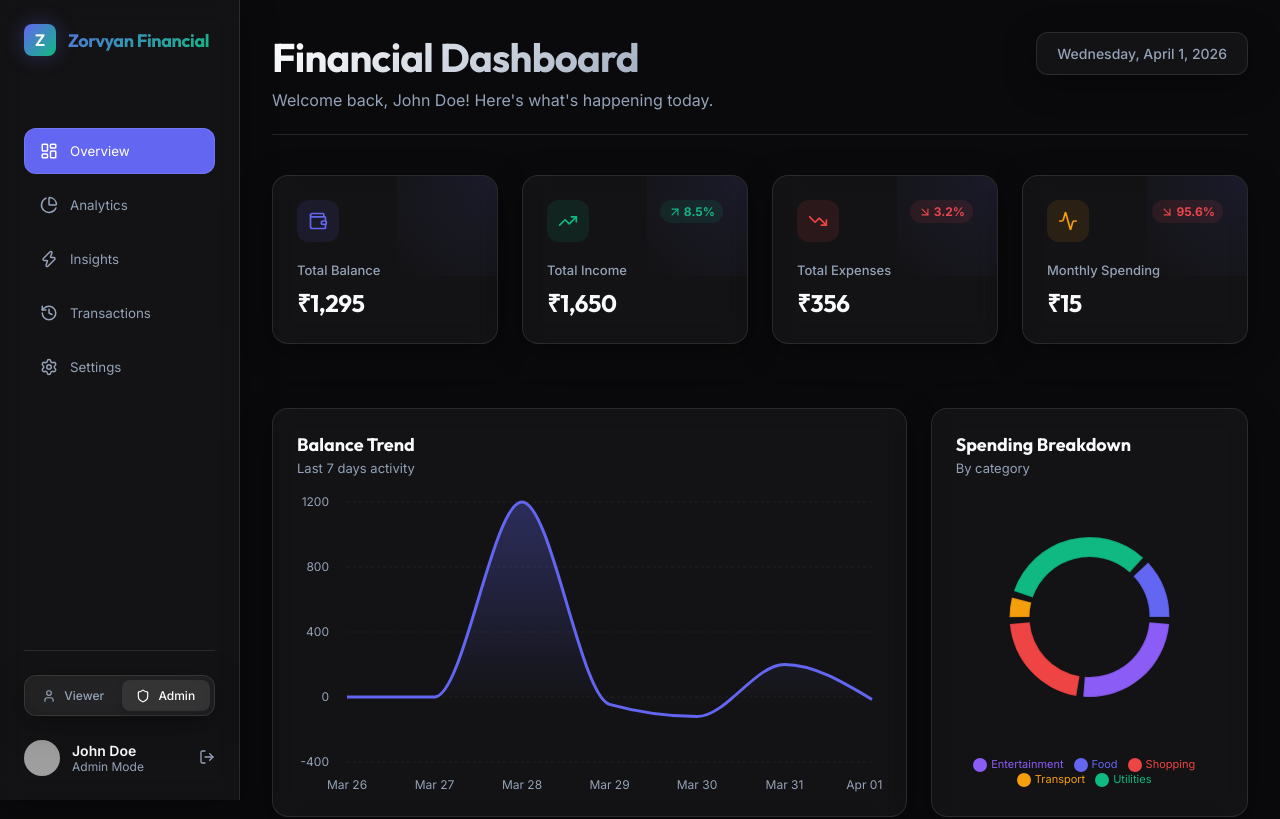
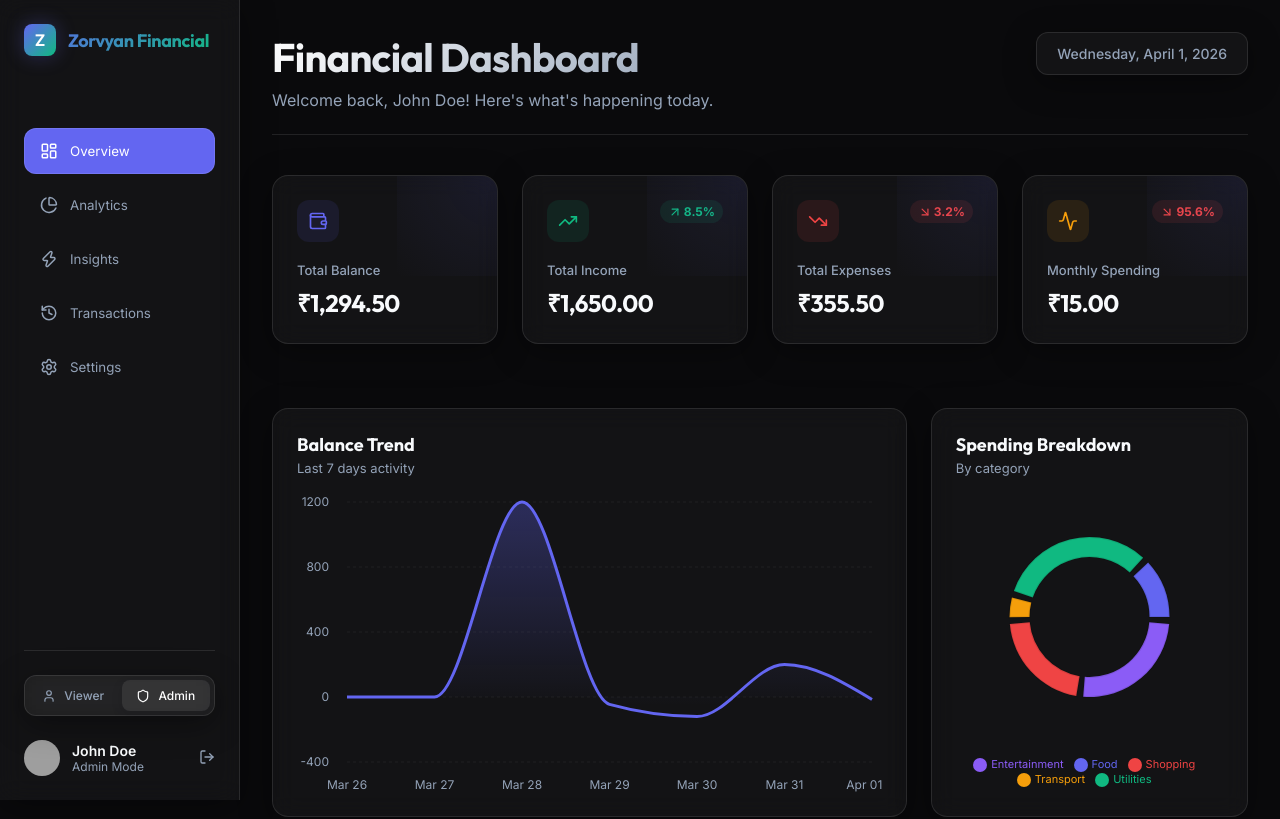
Before and after one commit to Rachit246-art/Zorvyn_Assessment, a React (Vite) app: page / in a window 1280 px wide. Shown: the top 819 px of the page. Built offline with nearby package versions, Linux system fonts and the light colour scheme; grey boxes are pictures that could not be loaded.

Commit message:
fix: Restored decimal precision to summary cards to prevent visual rounding math discrepancies

```diff
--- a/src/components/SummaryCards.jsx
+++ b/src/components/SummaryCards.jsx
@@ -25,7 +25,7 @@ const StatCard = ({ title, value, icon: Icon, trend, color }) => (
     <div className="card-content">
       <p className="card-title">{title}</p>
       <h3 className="card-value font-outfit">
-        {new Intl.NumberFormat('en-IN', { style: 'currency', currency: 'INR', maximumFractionDigits: 0 }).format(value)}
+        {new Intl.NumberFormat('en-IN', { style: 'currency', currency: 'INR' }).format(value)}
       </h3>
     </div>
   </div>
```
